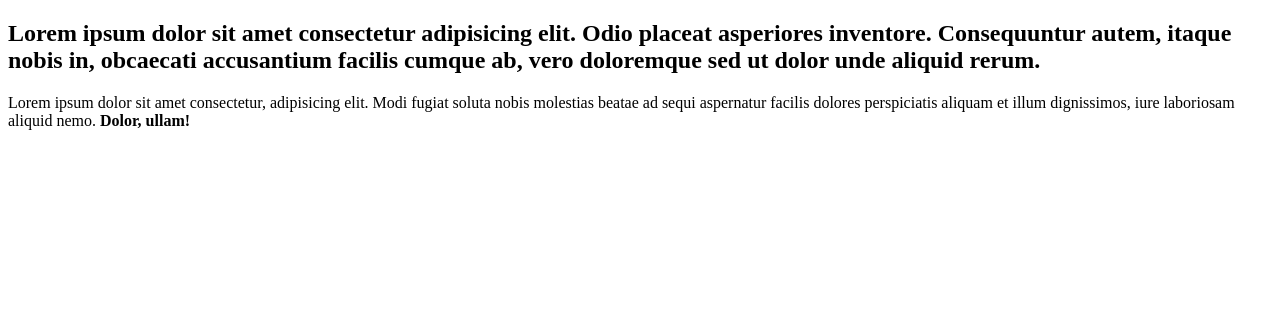
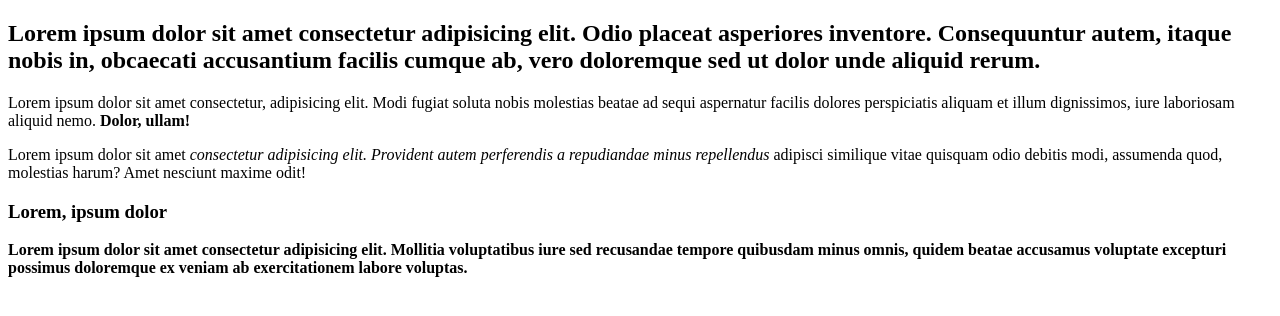
Before and after one commit to Philip-11/web_practice, a plain HTML site: page index.html in a window 1280 px wide. Drawn offline with Linux system fonts and the light colour scheme.

Commit message:
Edit index.thtml

```diff
--- a/index.html
+++ b/index.html
@@ -8,6 +8,11 @@
     <body>
         <h2>Lorem ipsum dolor sit amet consectetur adipisicing elit. Odio placeat asperiores inventore. Consequuntur autem, itaque nobis in, obcaecati accusantium facilis cumque ab, vero doloremque sed ut dolor unde aliquid rerum.</h2>
         <p>Lorem ipsum dolor sit amet consectetur, adipisicing elit. Modi fugiat soluta nobis molestias beatae ad sequi aspernatur facilis dolores perspiciatis aliquam et illum dignissimos, iure laboriosam aliquid nemo. <strong>Dolor, ullam!</strong></p>
+
+        <p>Lorem ipsum dolor sit amet <em>consectetur adipisicing elit. Provident autem perferendis a repudiandae minus repellendus</em> adipisci similique vitae quisquam odio debitis modi, assumenda quod, molestias harum? Amet nesciunt maxime odit!</p>
+
+        <h3>Lorem, ipsum dolor</h3>
+        <p><strong>Lorem ipsum dolor sit amet consectetur adipisicing elit. Mollitia voluptatibus iure sed recusandae tempore quibusdam minus omnis, quidem beatae accusamus voluptate excepturi possimus doloremque ex veniam ab exercitationem labore voluptas.</strong></p>
     </body>
 
 </html>
```
